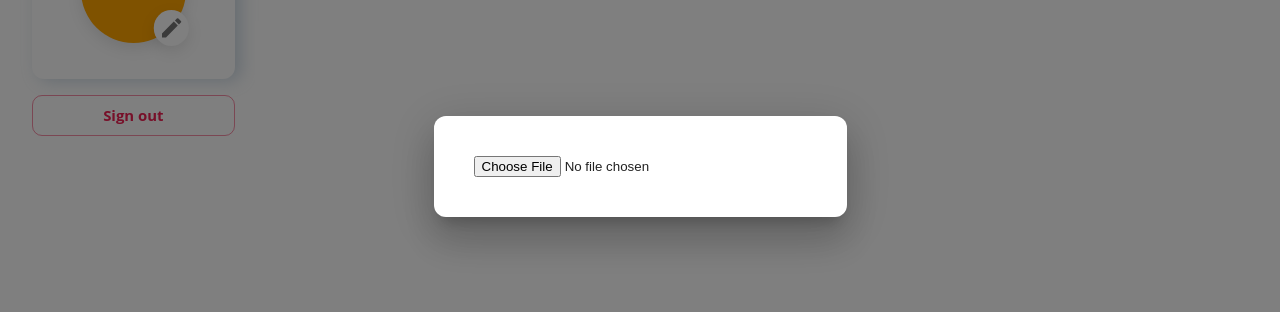
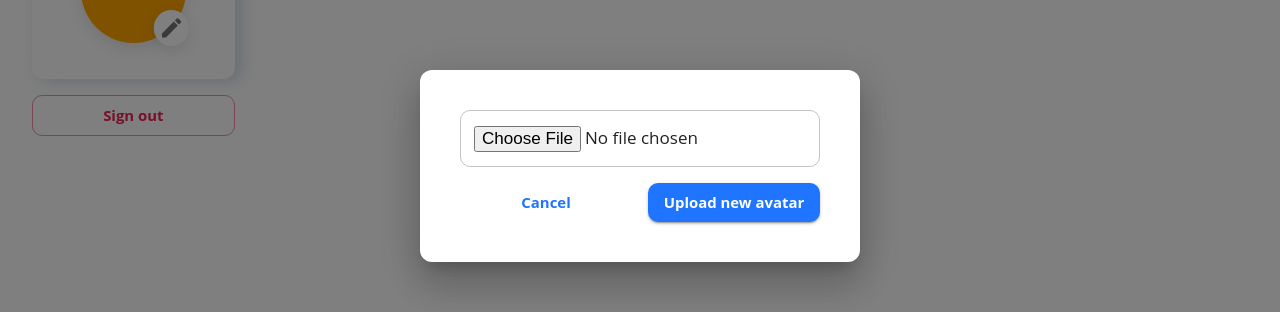
Before and after one commit to Eazyspace/frontend, a React (Create React App) app: page /user in a window 1280 px wide. Both pictures are taken after a click on the button "Change avatar". Shown: the part 234-546 px from the top of the page. Built offline with nearby package versions, Linux system fonts and the light colour scheme; no server answers.

Commit message:
handled user newly uploaded avatar (no API call)

```diff
--- a/src/screens/ProfileScreen.js
+++ b/src/screens/ProfileScreen.js
@@ -4,11 +4,15 @@ import {
   DialogContent,
   IconButton,
   Typography,
+  Box,
+  TextField,
+  CircularProgress,
 } from "@mui/material";
 import EditIcon from "@mui/icons-material/Edit";
 import React, { useEffect, useState } from "react";
 import { HomeView, Content } from "./HomeScreen.styled";
 import {
+  ChangeAvatarButtonGroup,
   ProfileDialog,
   ProfileInf,
   ProfileTab,
@@ -16,17 +20,18 @@ import {
 } from "./ProfileScreen.styled";
 import useWindowDimensions from "../components/Windowdimension";
 import ProfileInfo from "../components/ProfileInfo";
+import ProfileAvatar from "../components/ProfileAvatar";
 import Header from "../components/Header";
 import userAPI from "../api/user";
-import ProfileAvatar from "../components/ProfileAvatar";
 import authAPI from "../api/auth";
 import { useNavigate } from "react-router-dom";
 import { ezShadow1_low } from "../utils/shadows";
 
 const ProfileScreen = () => {
   const [userInfo, setUserInfo] = useState({ userId: 2 });
-  const [newAvatarFile, setNewAvatarFile] = useState(null);
+  const [newUploadedAvatar, setNewUploadedAvatar] = useState("");
   const [openEditAvatarDialog, setOpenEditAvatarDialog] = useState(false);
+  const [loadingNewAvatar, setLoadingNewAvatar] = useState(false);
   const { height } = useWindowDimensions();
   const navigate = useNavigate();
   // console.log(height);
@@ -50,7 +55,7 @@ const ProfileScreen = () => {
     reader.readAsDataURL(files[0]);
 
     reader.onload = (event) => {
-      console.log(event.target.result);
+      setNewUploadedAvatar(event.target.result);
     };
   };
   const handleSignOut = async (e) => {
@@ -60,6 +65,10 @@ const ProfileScreen = () => {
     } catch (e) {
       console.error(e);
     }
+  };
+
+  const updateNewAvatarToUser = async () => {
+    // TODO: Call API to upload user avatar
   };
 
   useEffect(() => {
@@ -117,17 +126,65 @@ const ProfileScreen = () => {
         <StyledDialog
           open={openEditAvatarDialog}
           onBackdropClick={() => {
+            setNewUploadedAvatar("");
             setOpenEditAvatarDialog(false);
           }}
           scroll="body"
         >
-          <DialogContent>
-            <input
-              type="file"
-              value={newAvatarFile}
-              onChange={handleNewAvatarChange}
-            />
-          </DialogContent>
+          {loadingNewAvatar ? (
+            <DialogContent>
+              <Box
+                sx={{
+                  display: "flex",
+                  height: "100%",
+                  justifyContent: "center",
+                  alignItems: "center",
+                }}
+              >
+                <CircularProgress />
+              </Box>
+            </DialogContent>
+          ) : (
+            <DialogContent>
+              {newUploadedAvatar && (
+                <img
+                  src={newUploadedAvatar}
+                  style={{
+                    display: "block",
+                    maxWidth: "20em",
+                    maxHeight: "20em",
+                    width: "auto",
+                    height: "auto",
+                    alignSelf: "center",
+                  }}
+                  alt="Please upload a new file"
+                />
+              )}
+              <TextField type="file" onChange={handleNewAvatarChange} />
+              <ChangeAvatarButtonGroup>
+                <Button
+                  variant="text"
+                  style={{ flex: 1 }}
+                  onClick={() => {
+                    setNewUploadedAvatar("");
+                    setOpenEditAvatarDialog(false);
+                  }}
+                >
+                  Cancel
+                </Button>
+                <Button
+                  variant="contained"
+                  style={{ flex: 1 }}
+                  onClick={() => {
+                    setLoadingNewAvatar(true);
+                    updateNewAvatarToUser();
+                  }}
+                >
+                  Upload new avatar
+                </Button>
+              </ChangeAvatarButtonGroup>
+            </DialogContent>
+          )}
         </StyledDialog>
       )}
     </HomeView>
--- a/src/screens/ProfileScreen.styled.js
+++ b/src/screens/ProfileScreen.styled.js
@@ -44,3 +44,10 @@ export const StyledDialog = styled(Dialog)`
     border-radius: 12px;
   }
 `;
+
+export const ChangeAvatarButtonGroup = styled.div`
+  display: flex;
+  flex-direction: row;
+  justify-content: space-between;
+  gap: 1em;
+`;
```
